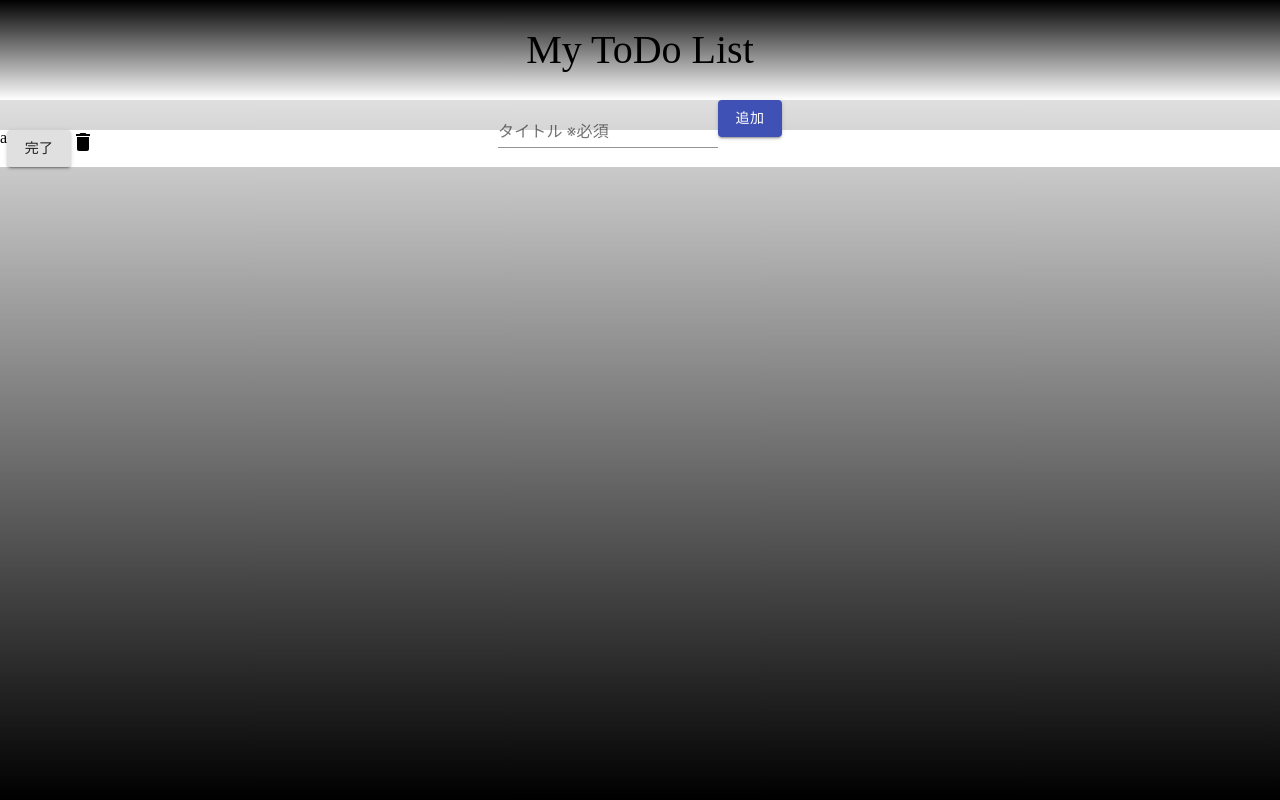
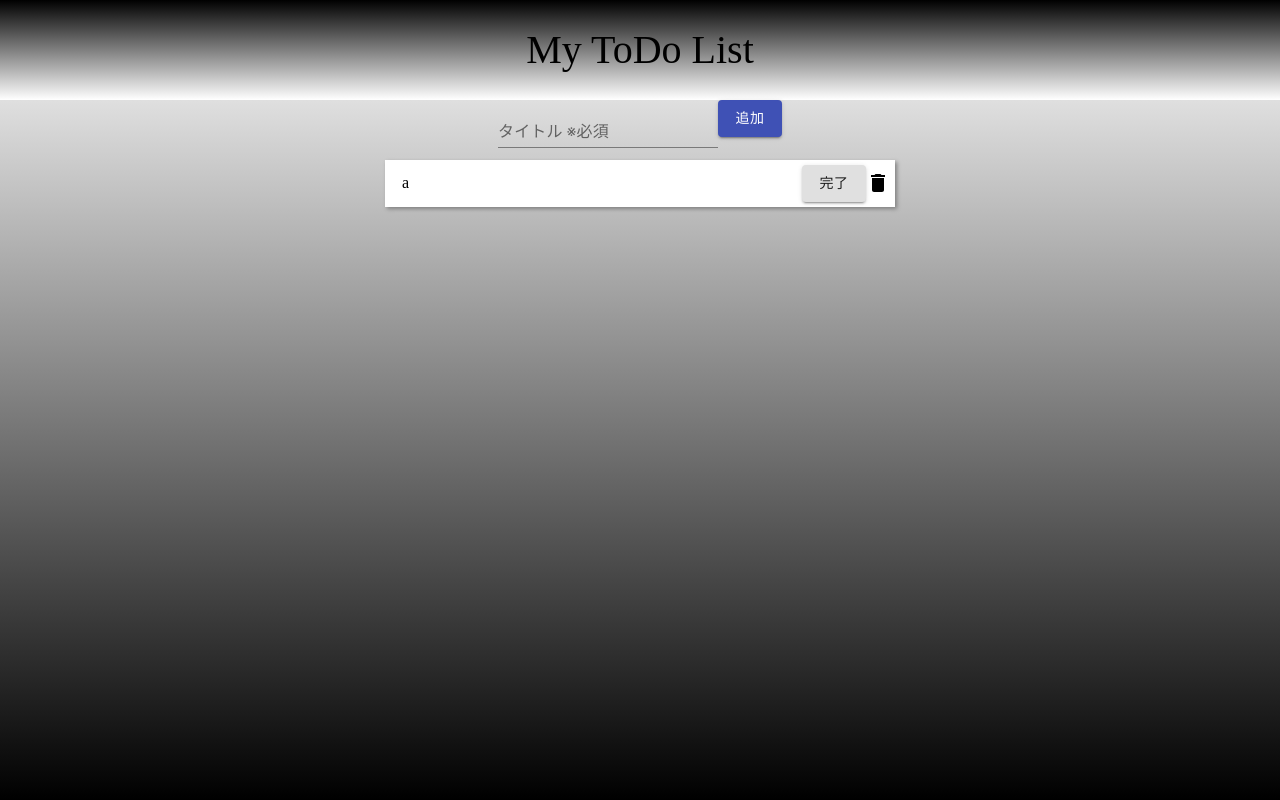
Before and after one commit to Taishin-exe/todo-app, a React (Create React App) app: page / in a window 1280 px wide. Built offline with nearby package versions, Linux system fonts and the light colour scheme; data requests are answered from the project's data file.

Commit message:
ToDoアプリのCSS修正

```diff
--- a/src/components/App.js
+++ b/src/components/App.js
@@ -37,10 +37,10 @@ const App = () => {
             id: todoItems.length + 1,
             content: newContent
         }
-        axios.post("http://localhost:3001/todos", newTodoItem).then(res => {
-            const newTodoItems = todoItems.concat(res.data)
-            setTodoItems(newTodoItems)
-        })
+        // axios.post("http://localhost:3001/todos", newTodoItem).then(res => {
+        //     const newTodoItems = todoItems.concat(res.data)
+        //     setTodoItems(newTodoItems)
+        // })
         const newTodoItems = todoItems.concat(newTodoItem)
         setTodoItems(newTodoItems)
     }
--- a/src/components/Form.js
+++ b/src/components/Form.js
@@ -5,7 +5,8 @@ import Button from '@material-ui/core/Button';
 
 const FormStyle = styled.form`
 /* background-color: gray; */
-height: 30px;
+height: 60px;
+
 
 
 /* .input {
--- a/src/components/Item.js
+++ b/src/components/Item.js
@@ -5,8 +5,18 @@ import DeleteIcon from '@material-ui/icons/Delete';
 
 const ItemStyle = styled.li`
  background-color: white;
+ box-shadow: 2px 2px 4px gray;
+ width: 500px;
+ margin: 0 auto;
+ margin-bottom: 15px;
+ padding: 5px;
+ align-items: center;
+ justify-content: flex-end;
  display: flex;
-
+p {
+    width: 400px;
+    text-align: left;
+}
 `
 
 
```
